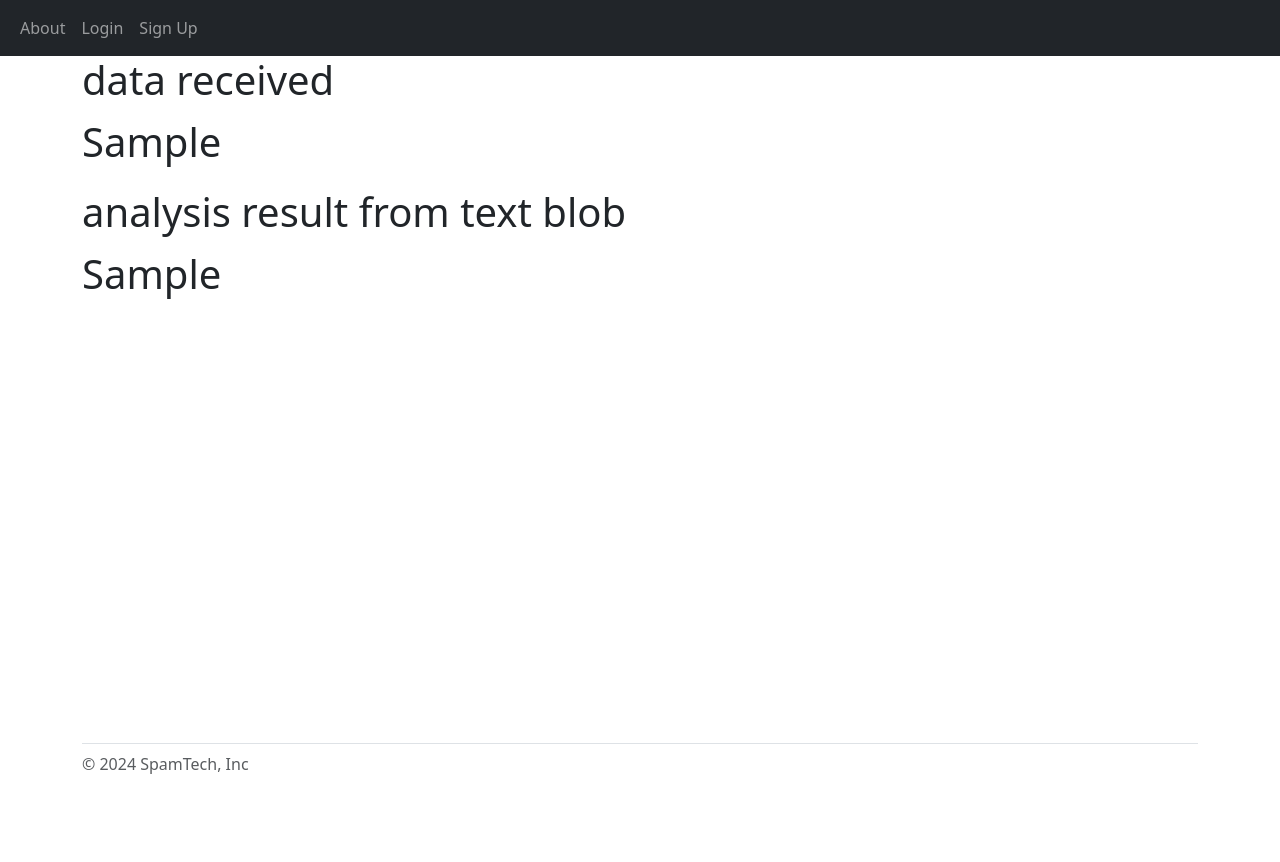
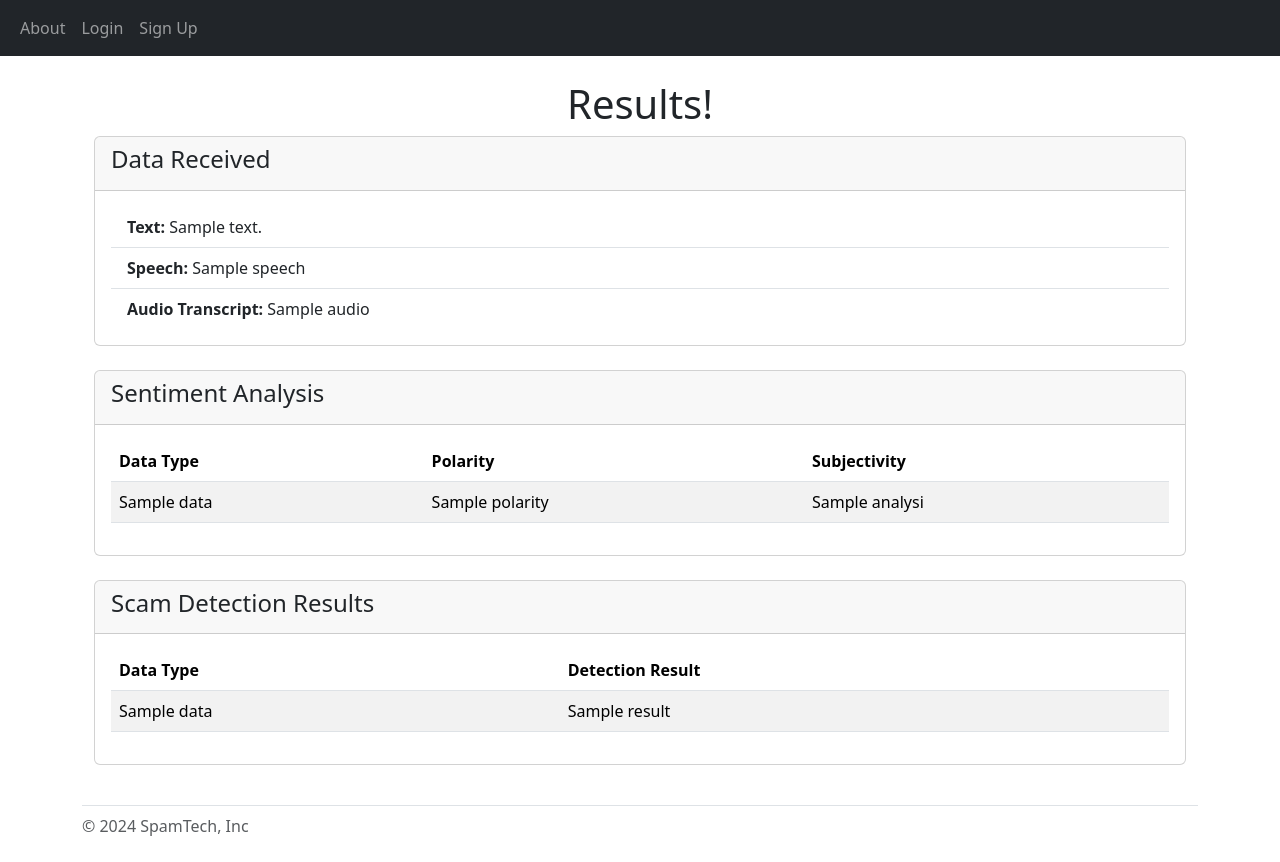
Before and after one commit to 3erbz/BC3415_GrpProj, a Flask app: template local/website/templates/explore_result.html in a window 1280 px wide. Before the commit the page ends 774 px from the top, so only its background shows below. Run offline with Flask 3, Linux system fonts and the light colour scheme; the template is opened without the code that fills it: most values are stand-ins (such as "Sample title", 1, 10 or a date in 2020).

Commit message:
included scam detection model

```diff
--- a/local/website/templates/explore_result.html
+++ b/local/website/templates/explore_result.html
@@ -1,12 +1,87 @@
 {% extends "base/base.html" %} {% block title %} Explore result {% endblock %}
 {% block content%}
+<br />
+<div class="container text-center">
+  <h1>Results!</h1>
+</div>
 
-<h1>data received</h1>
+<div class="container align-middle">
+  <!-- Section: Data Received -->
+  <div class="card mb-4">
+    <div class="card-header">
+      <h2 class="h4">Data Received</h2>
+    </div>
+    <div class="card-body">
+      <ul class="list-group list-group-flush">
+        {% if data_received ['Text'] != "" %}
+        <li class="list-group-item">
+          <strong>Text:</strong> {{ data_received['Text'] }}
+        </li>
+        {% endif %} {% if data_received ['Speech'] != "" %}
+        <li class="list-group-item">
+          <strong>Speech:</strong> {{ data_received['Speech'] }}
+        </li>
+        {% endif %} {% if data_received ['Audio'] != "" or data_received
+        ['Audio'] != None %}
+        <li class="list-group-item">
+          <strong>Audio Transcript:</strong> {{ data_received['Audio'] }}
+        </li>
+        {% endif %}
+      </ul>
+    </div>
+  </div>
 
-<p class="fs-1" id="output">{{data_received}}</p>
+  <!-- Section: Sentiment Analysis -->
+  <div class="card mb-4">
+    <div class="card-header">
+      <h2 class="h4">Sentiment Analysis</h2>
+    </div>
+    <div class="card-body">
+      <table class="table table-striped">
+        <thead>
+          <tr>
+            <th scope="col">Data Type</th>
+            <th scope="col">Polarity</th>
+            <th scope="col">Subjectivity</th>
+          </tr>
+        </thead>
+        <tbody>
+          {% for data, analysis in analysis_data.items() %}
+          <tr>
+            <td>{{ data }}</td>
+            <td>{{ analysis.polarity }}</td>
+            <td>{{ analysis.subjectivity }}</td>
+          </tr>
+          {% endfor %}
+        </tbody>
+      </table>
+    </div>
+  </div>
 
-<h1>analysis result from text blob</h1>
-
-<p class="fs-1" id="output">{{analysis_data}}</p>
+  <!-- Section: Spam Detection Results -->
+  <div class="card mb-4">
+    <div class="card-header">
+      <h2 class="h4">Scam Detection Results</h2>
+    </div>
+    <div class="card-body">
+      <table class="table table-striped">
+        <thead>
+          <tr>
+            <th scope="col">Data Type</th>
+            <th scope="col">Detection Result</th>
+          </tr>
+        </thead>
+        <tbody>
+          {% for data, result in spam_results.items() %}
+          <tr>
+            <td>{{ data }}</td>
+            <td>{{ result }}</td>
+          </tr>
+          {% endfor %}
+        </tbody>
+      </table>
+    </div>
+  </div>
+</div>
 
 {% endblock %}
```
Also changed, not shown: local/website/pages/explore.py (+24 -7 lines), local/website/pages/scam_detection.py (+6 -5 lines), 5 other files.
